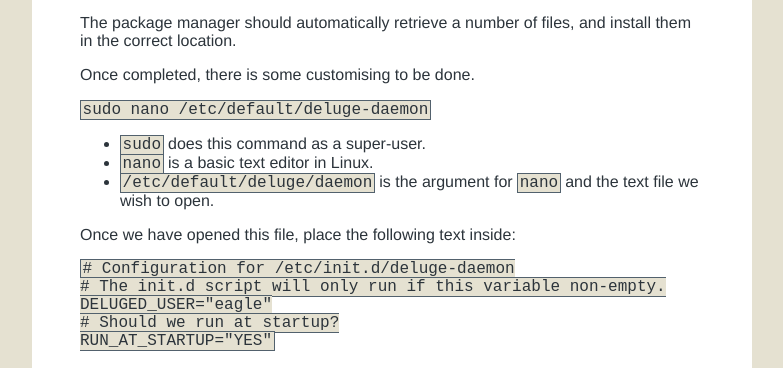
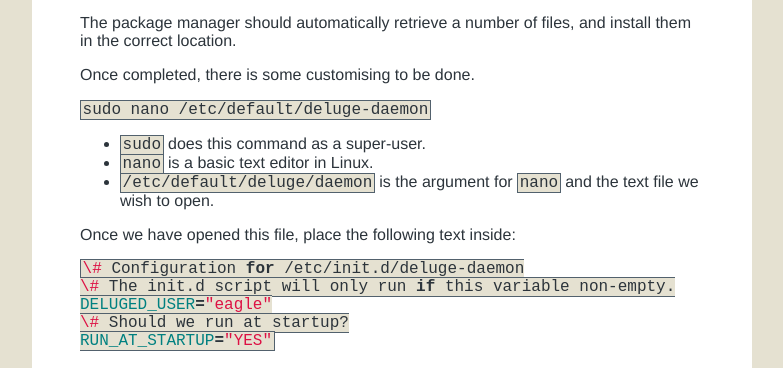
Before and after one commit to andre-abadi/andre-abadi.github.io, a Jekyll site: the page built from _posts/2014-04-07-xbmc-downloader-3.md, in a window 1280 px wide and 900 px high, scrolled down 1180 px, cut to the strip 0-368 px from the top of the window. Shown: the whole strip, without its empty margins (248-1031 px from the left). Built offline with Jekyll 4.4.1, drawn with Linux system fonts in a browser that asks for light colours; Markdown is read by kramdown in place of the engine named in the settings.

Commit message:
escape #

````diff
--- a/_posts/2014-04-07-xbmc-downloader-3.md
+++ b/_posts/2014-04-07-xbmc-downloader-3.md
@@ -50,10 +50,10 @@ Once completed, there is some customising to be done.
 - `/etc/default/deluge/daemon` is the argument for `nano` and the text file we wish to open.
 
 Once we have opened this file, place the following text inside:
-```
-# Configuration for /etc/init.d/deluge-daemon
-# The init.d script will only run if this variable non-empty.
+```bash
+\# Configuration for /etc/init.d/deluge-daemon
+\# The init.d script will only run if this variable non-empty.
 DELUGED_USER="eagle"
-# Should we run at startup?
+\# Should we run at startup?
 RUN_AT_STARTUP="YES"
 ```
````
